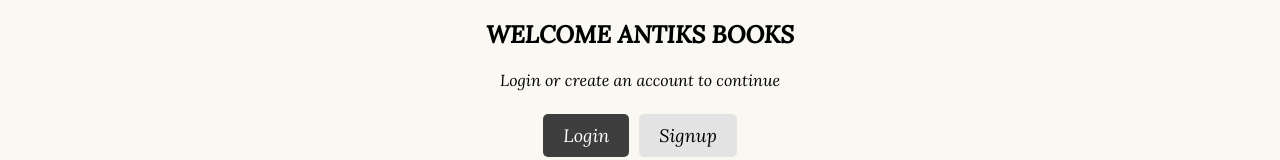
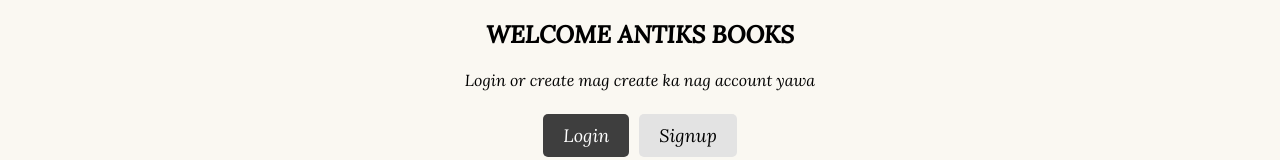
Before and after one commit to BhosxzTechke/Book-List-React-Firebase, a React (Vite) app: page / in a window 1280 px wide. Shown: the part 146-306 px from the top of the page. Built offline with nearby package versions, Linux system fonts and the light colour scheme; no server answers.

Commit message:
change a bit in login form

```diff
--- a/src/views/LoginPage.jsx
+++ b/src/views/LoginPage.jsx
@@ -103,7 +103,7 @@ function LoginPage() {
         <div className="container login-page">
           <section>
             <h1>WELCOME ANTIKS BOOKS</h1>
-            <p>Login or create an account to continue</p>
+            <p>Login or create mag create ka nag account yawa</p>
             <div className="login-type">
               <button
                 className={`btn ${loginType == 'login' ? 'selected' : ''}`}
```
